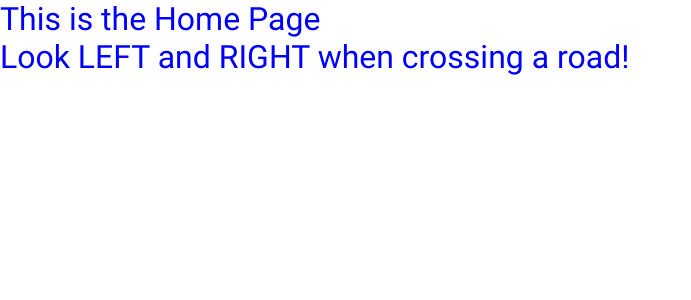
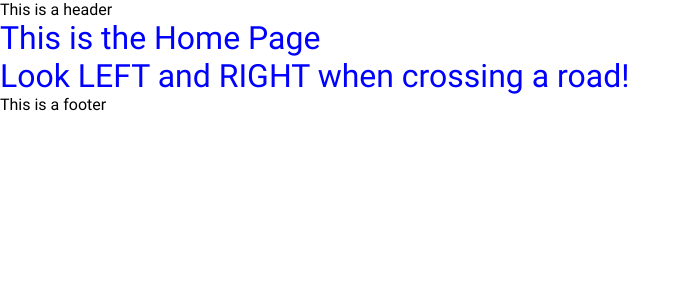
Before and after one commit to phquang98/webdev-project004, a React (Create React App) app: page / in a window 1280 px wide. Shown: the top 300 px of the page, without its empty margins (0-691 px from the left). Built offline with nearby package versions, Linux system fonts and the light colour scheme.

Commit message:
feat: add Layout + Header + Footer

```diff
--- /dev/null
+++ b/src/components/Footer/index.tsx
@@ -0,0 +1,17 @@
+type FooterProps = {
+  className?: string;
+};
+
+const Footer = (props: FooterProps): JSX.Element => {
+  const { className } = props;
+
+  return (
+    <>
+      <div className={className}>
+        <p>This is a footer</p>
+      </div>
+    </>
+  );
+};
+
+export { Footer };
--- /dev/null
+++ b/src/components/Footer/styles.ts
@@ -0,0 +1,5 @@
+import styled from "styled-components";
+
+import { Footer } from "components/Footer";
+
+export const StyledHeader = styled(Footer)``;
--- /dev/null
+++ b/src/components/Header/index.tsx
@@ -0,0 +1,33 @@
+type HeaderProps = {
+  className?: string;
+};
+
+const Header = (props: HeaderProps): JSX.Element => {
+  const { className } = props;
+
+  return (
+    <>
+      <div className={className}>
+        <p>This is a header</p>
+      </div>
+    </>
+  );
+};
+
+export { Header };
+
+// type HeaderProps = {
+//   className?: string;
+// };
+
+// const Header = (props: HeaderProps): JSX.Element => {
+//   const { className } = props;
+
+//   return (
+//     <>
+//       <div className={className}></div>
+//     </>
+//   );
+// };
+
+// export {Header};
--- /dev/null
+++ b/src/components/Header/styles.ts
@@ -0,0 +1,5 @@
+import styled from "styled-components";
+
+import { Header } from "components/Header";
+
+export const StyledHeader = styled(Header)``;
--- /dev/null
+++ b/src/layout/index.tsx
@@ -0,0 +1,24 @@
+import { Footer } from "components/Footer";
+import { Header } from "components/Header";
+import { useState } from "react";
+import { Outlet } from "react-router-dom";
+
+type LayoutProps = {
+  className?: string;
+};
+
+const Layout = (props: LayoutProps): JSX.Element => {
+  const { className } = props;
+
+  return (
+    <>
+      <div className={className}>
+        <Header />
+        <Outlet />
+        <Footer />
+      </div>
+    </>
+  );
+};
+
+export { Layout };
--- /dev/null
+++ b/src/layout/styles.ts
@@ -0,0 +1,5 @@
+import styled from "styled-components";
+
+import { Layout } from "layout";
+
+export const StyledLayout = styled(Layout)``;
--- a/src/routes/index.tsx
+++ b/src/routes/index.tsx
@@ -1,5 +1,6 @@
 import { Route, Routes } from "react-router-dom";
 
+import { StyledLayout } from "layout/styles";
 import { StyledHomePage } from "pages/Home/styles";
 import { StyledNotFoundPage } from "pages/NotFound/styles";
 
@@ -7,7 +8,9 @@ const AppRoute = (): JSX.Element => {
   return (
     <>
       <Routes>
-        <Route path="/" element={<StyledHomePage />}></Route>
+        <Route path="/" element={<StyledLayout />}>
+          <Route index element={<StyledHomePage />}></Route>
+        </Route>
         <Route path="*" element={<StyledNotFoundPage />}></Route>
       </Routes>
     </>
--- a/src/styles/index.ts
+++ b/src/styles/index.ts
@@ -11,6 +11,7 @@ export const customTheme = {
   defaultFontSize: "16px"
 };
 
+// Acts like <CSSBaseLine> in MUI
 export const GlobalStyles = createGlobalStyle`
   // define the font
   @font-face {
--- /dev/null
+++ b/src/types/fonts.d.ts
@@ -0,0 +1,5 @@
+declare module "*.ttf";
+
+// Explain: notify TS of fonts
+// Read:
+// - <https://stackoverflow.com/a/54101503/8834000>
--- a/src/utils/fonts.d.ts
+++ /dev/null
@@ -1,2 +0,0 @@
-// https://stackoverflow.com/a/54101503/8834000
-declare module "*.ttf";
```
Also changed, not shown: src/types/customTheme.d.ts (added, +14 -0 lines), .eslintrc.json, 1 other file (tests, documents, lock files or other folders).
